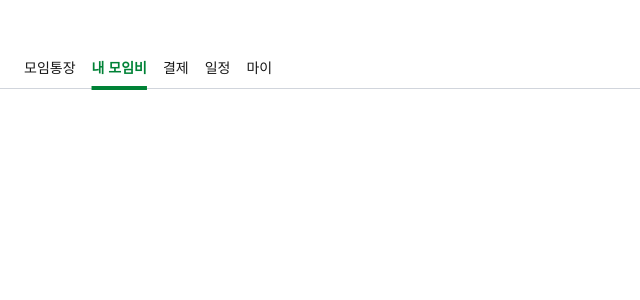
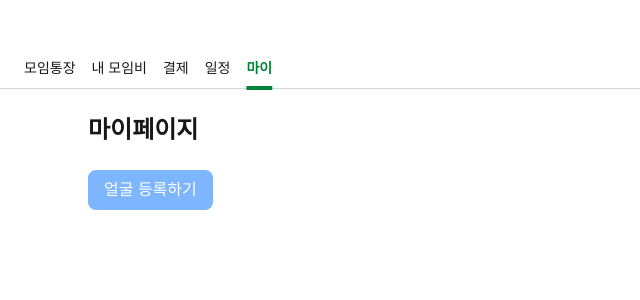
Before and after one commit to digibees-moimz/moimz, a Next.js app in the folder frontend/: page /my in a window 1280 px wide. Shown: the top 300 px of the page, without its empty margins (0-640 px from the left). Built offline with nearby package versions, Linux system fonts and the light colour scheme.

Commit message:
[FE] feat #19: 마이페이지 및 얼굴 등록 페이지 추가

```diff
--- /dev/null
+++ b/frontend/src/app/account/page.tsx
@@ -0,0 +1,3 @@
+export default function Page() {
+  return null;
+}
--- a/frontend/src/app/face/register/page.tsx
+++ /dev/null
@@ -1,3 +0,0 @@
-export default function Page() {
-    return null;
-  }
--- /dev/null
+++ b/frontend/src/app/my/face-register/page.tsx
@@ -0,0 +1,8 @@
+import { Typography } from "@/components/ui-components/typography/Typography";
+export default function FaceRegisterPage() {
+  return (
+    <>
+      <Typography.Heading3>얼굴 등록 페이지</Typography.Heading3>
+    </>
+  );
+}
--- a/frontend/src/app/my/page.tsx
+++ b/frontend/src/app/my/page.tsx
@@ -1,3 +1,18 @@
-export default function Page() {
-  return null;
+import { Flex } from "@/components/ui-components/layout/Flex";
+import { Typography } from "@/components/ui-components/typography/Typography";
+import Link from "next/link";
+
+export default function MyPage() {
+  return (
+    <>
+      <Typography.Heading3>마이페이지</Typography.Heading3>
+      <div>
+        <Link href="/my/face-register">
+          <button className="bg-[#7DB5FF] hover:bg-blue-500 text-white px-4 py-2 rounded-lg">
+            얼굴 등록하기
+          </button>
+        </Link>
+      </div>
+    </>
+  );
 }
--- a/frontend/src/components/layout/MainTabNav.tsx
+++ b/frontend/src/components/layout/MainTabNav.tsx
@@ -9,10 +9,10 @@ export default function GlobalHeader() {
 
   const tabs = [
     { label: "모임통장", href: "/" },
-    { label: "내 모임비", href: "/my" },
+    { label: "내 모임비", href: "/account" },
     { label: "결제", href: "/payment" },
     { label: "일정", href: "/calendar" },
-    { label: "마이", href: "/profile" },
+    { label: "마이", href: "/my" },
   ];
 
   return (
```
